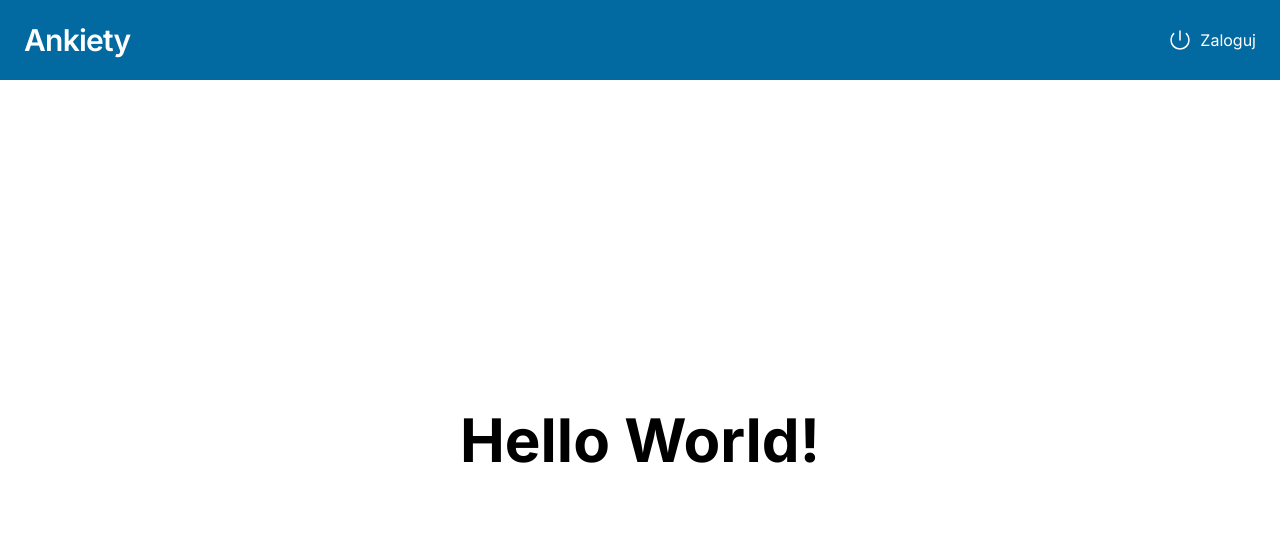
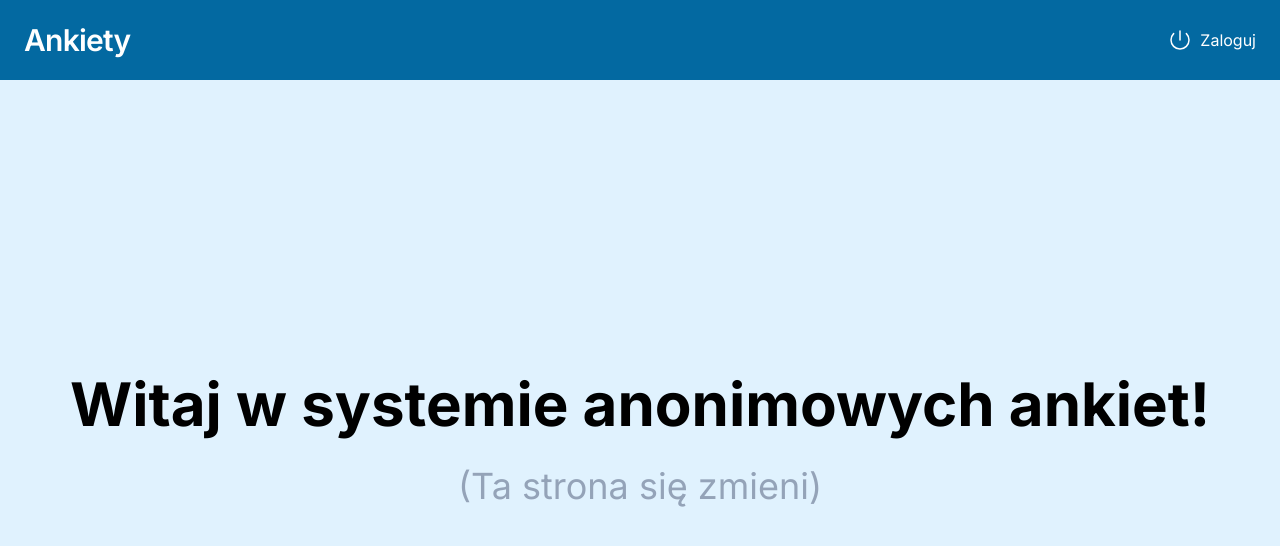
Before and after one commit to haniszewski/SurveySystemFrontend, a Next.js app: page / in a window 1280 px wide. Shown: the top 546 px of the page. Built offline with nearby package versions, Linux system fonts and the light colour scheme.

Commit message:
Main page placeholder fix

```diff
--- a/src/app/page.tsx
+++ b/src/app/page.tsx
@@ -1,7 +1,12 @@
 export default function Home() {
   return (
-    <div className=" flex h-full flex-col items-center justify-center">
-      <h1 className="text-6xl font-bold">Hello World!</h1>
+    <div className=" flex h-full flex-col items-center justify-center bg-sky-100">
+      <h1 className="text-center text-6xl font-bold">
+        Witaj w systemie anonimowych ankiet!
+      </h1>
+      <h3 className="mt-8 text-center text-4xl text-slate-400">
+        {"(Ta strona się zmieni)"}
+      </h3>
     </div>
   );
 }
```
